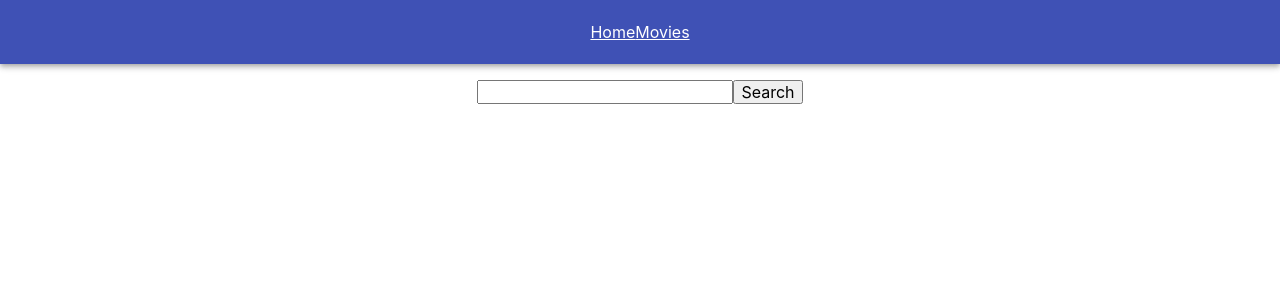
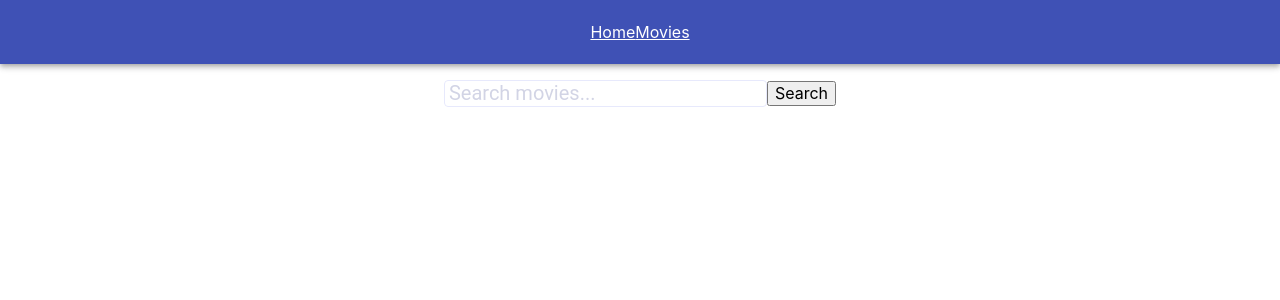
Before and after one commit to YuriyBeregovoy/goit-react-hw-05-movies, a React (Create React App) app: page /movies in a window 1280 px wide. Shown: the top 300 px of the page. Built offline with nearby package versions, Linux system fonts and the light colour scheme.

Commit message:
Update Movies.js

```diff
--- a/src/components/pages/Movies.js
+++ b/src/components/pages/Movies.js
@@ -2,6 +2,7 @@
 import { useEffect, useState } from "react";
 import axios from "axios";
 import { Link, useLocation, useSearchParams } from "react-router-dom";
+import { InputStyle, SearchForm } from "./Movies.styled";
 
 
 const Movies = () => {
@@ -44,10 +45,10 @@ const Movies = () => {
 
   return (
     <main>
-      <form onSubmit={handleSubmit}>
-        <input type="text" name="query" />
+      <SearchForm onSubmit={handleSubmit}>
+        <InputStyle type="text" name="query" placeholder="Search movies..."/>
         <button type="submit">Search</button>
-      </form>
+      </SearchForm>
        <ul>
         {searchMoviesArray.map(movie => {
         return <li key={movie.id}><Link to={`${movie.id}`} state={{ from: location }}>{movie.title}</Link></li>
```
